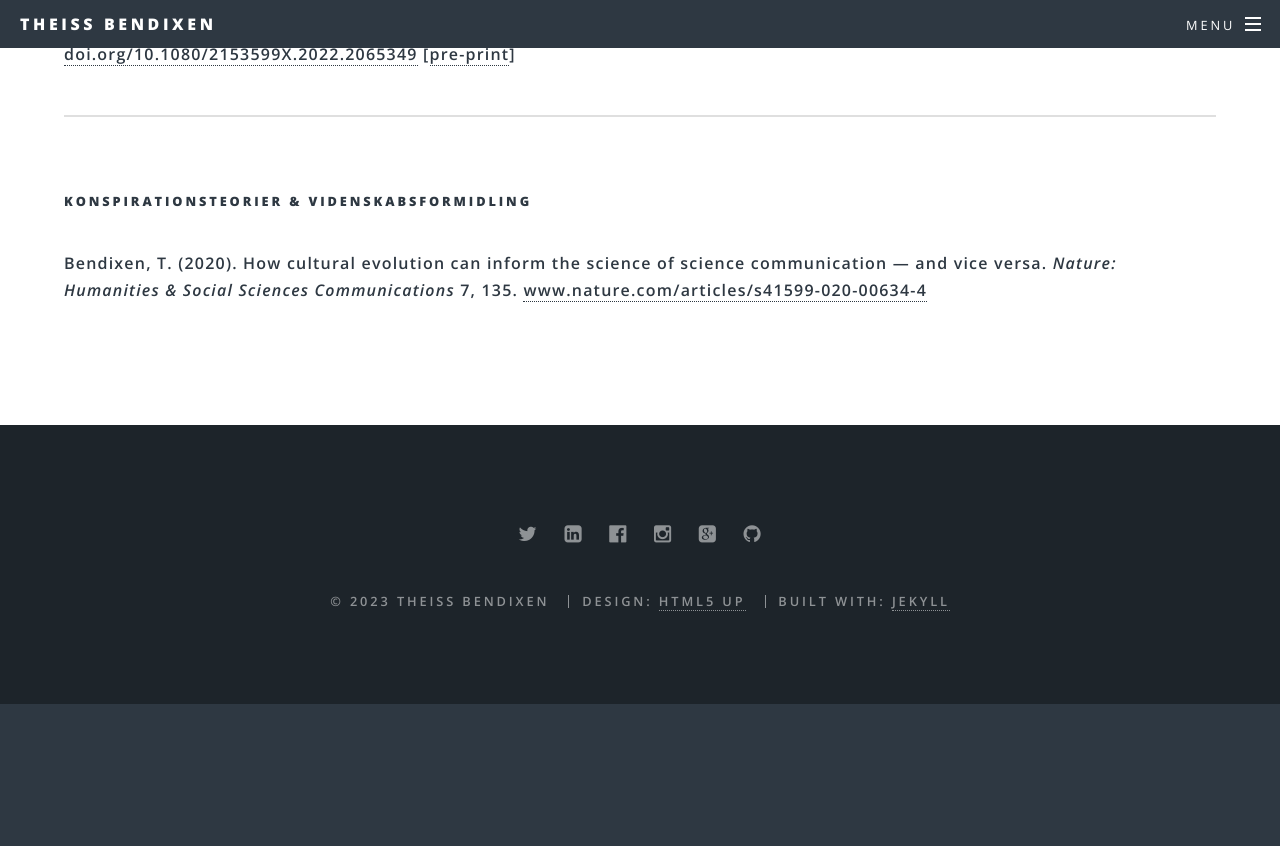
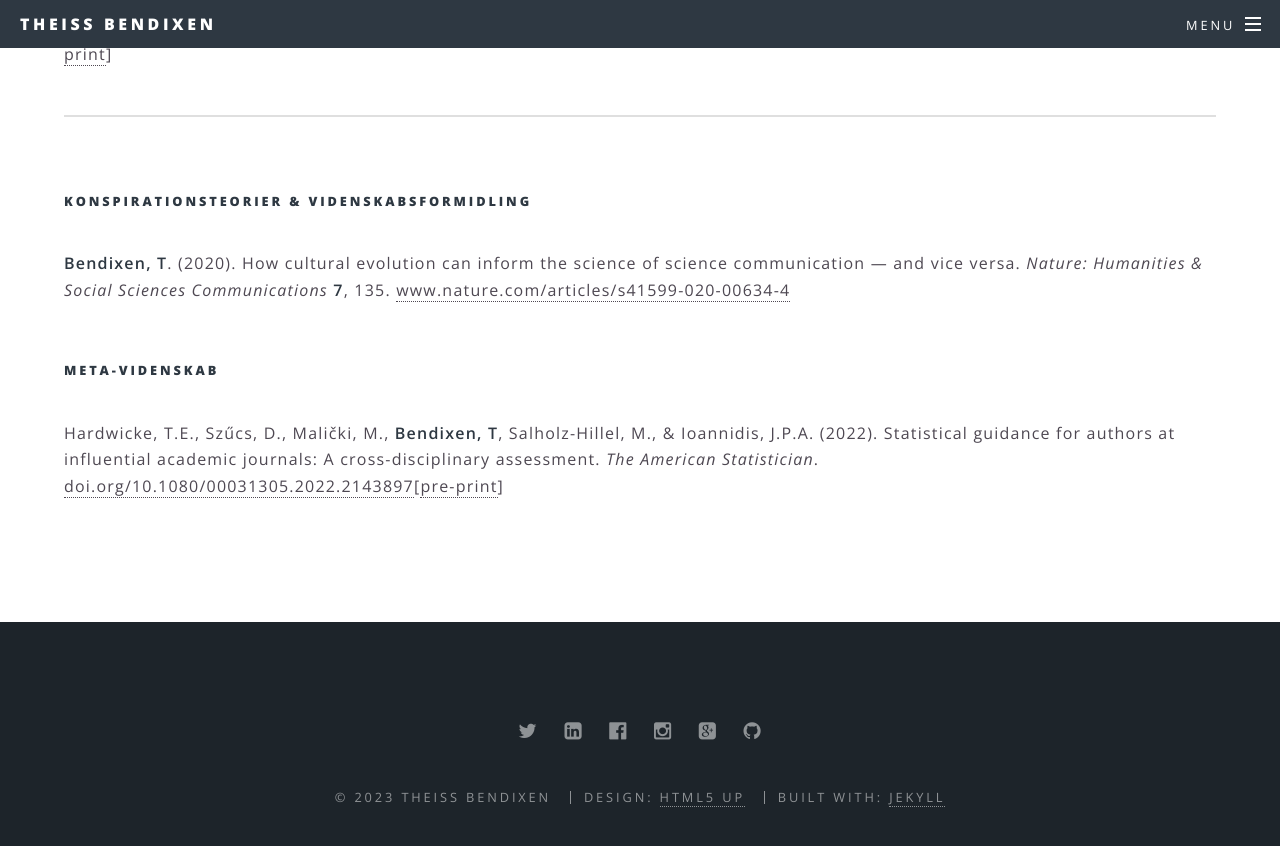
Before and after one commit to tbendixen/tbendixen.github.io, a Jekyll site: the page built from forskning.html, in a window 1280 px wide and 900 px high, scrolled down 881 px. Shown: the top 846 px of the window. Built offline with Jekyll 4.4.1, drawn with Linux system fonts in a browser that asks for light colours; before the commit the page ends 1585 px from its top, so only the background shows below that.

Commit message:
Update forskning.html

```diff
--- a/forskning.html
+++ b/forskning.html
@@ -15,7 +15,7 @@ title: Forskning
 					<i>Working Paper</i>. <a href="https://github.com/tbendixen/causal-inference-wp">www.github.com/tbendixen/causal-inference-wp</a></p>
 				<p><b>Bendixen, T</b>. & Purzycki, B. G. (2023). Cognitive and cultural models in psychological science: A tutorial on modeling free-list data as a dependent variable in Bayesian regression
 					<i>Psychologocial Methods</i>. <a href="10.1037/met0000553">10.1037/doi.org/met0000553</a> [<a href="https://psyarxiv.com/4n2jm/">pre-print</a>]</p>
-				<p><b>Purzycki, B. G., <b>Bendixen, T</b>, & Lightner, A. D. (2022). Coding, causality, and statistical craft: The emergence and evolutionary drivers of moralistic supernatural punishment remain unresolved.
+				<p>Purzycki, B. G., <b>Bendixen, T</b>, & Lightner, A. D. (2022). Coding, causality, and statistical craft: The emergence and evolutionary drivers of moralistic supernatural punishment remain unresolved.
 					<i>Religion, Brain and Behavior</i>. <a href="https://doi.org/10.1080/2153599X.2022.2065349">doi.org/10.1080/2153599X.2022.2065349</a> [<a href="https://osf.io/preprints/socarxiv/qvjfp/">pre-print</a>]</p>
 				<hr />
 				<br />
@@ -24,3 +24,9 @@ title: Forskning
 				<p><b>Bendixen, T</b>. (2020). How cultural evolution can inform the science of science communication — and vice versa.
 					<i>Nature: Humanities & Social Sciences Communications</i> <b>7</b>, 135. <a href="https://www.nature.com/articles/s41599-020-00634-4">www.nature.com/articles/s41599-020-00634-4</a></p>
 				<br />
+				<h5>Meta-videnskab</h5>
+				<br />
+				<p>Hardwicke, T.E., Szűcs, D., Malički, M., <b>Bendixen, T</b>, Salholz-Hillel, M., & Ioannidis, J.P.A. (2022).
+					Statistical guidance for authors at influential academic journals: A cross-disciplinary assessment. <i>The American Statistician</i>.
+					<a href="https://doi.org/10.1080/00031305.2022.2143897">doi.org/10.1080/00031305.2022.2143897</a>[<a href="https://osf.io/preprints/metaarxiv/q6ajt">pre-print</a>]</p>
+				<br />
```
